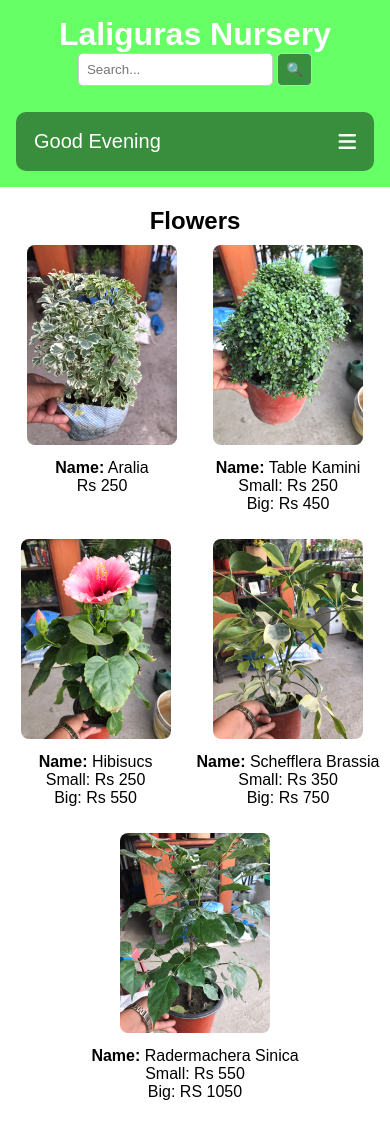
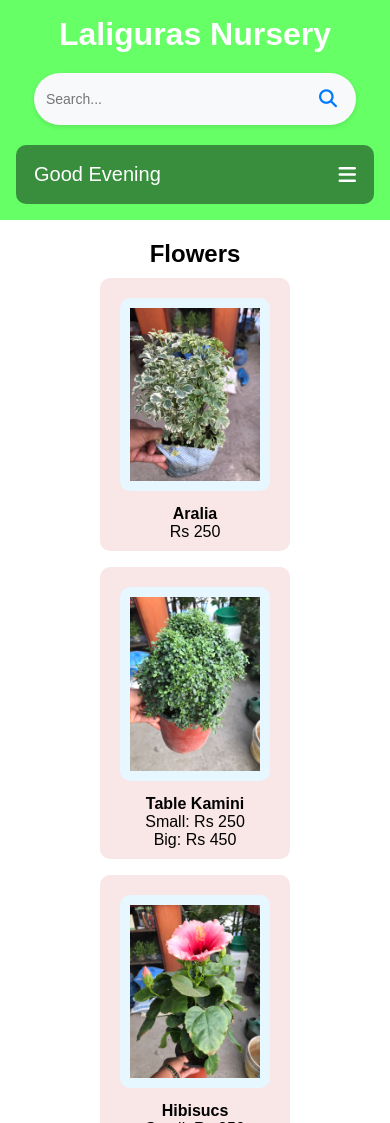
Before and after one commit to Sam-tha/project-nursury, a plain HTML site: page flowers.html in a window 390 px wide. Shown: the top 1123 px of the page. Drawn offline with Linux system fonts and the light colour scheme.

Commit message:
changed search icon and styled more

```diff
--- a/flower.js
+++ b/flower.js
@@ -170,11 +170,11 @@ flowers.forEach((flower) => {
 
   const flowerDiv = document.createElement("div");
   flowerDiv.classList.add("flower-item"); // optional styling class
-  flowerDiv.setAttribute("flwr-name", flower.name);
+  flowerDiv.setAttribute("data-flwr-name", flower.name);
   // Add flower details to the div
   flowerDiv.innerHTML = `
         <img src='${flower.pic}'></img>
-        <p><strong>Name:</strong> ${flower.name}</p>
+        <p><strong> ${flower.name}</strong></p>
         <p> ${flower.price1}</p>
     `;
   if (flower.price2 != "") {
--- a/flowers.html
+++ b/flowers.html
@@ -15,38 +15,8 @@
         <h1>Laliguras Nursery</h1>
         <div class="search-container">
             <input type="text" placeholder="Search..." id="search-input">
-            <button id="search-btn">🔍</button>
-            <script>
-                document.getElementById("search-btn").addEventListener("click", function () {
-                    let query = document.getElementById("search-input").value.trim().toLowerCase();
-                    let products = document.querySelectorAll(".flower-item");
-                    let found = false;
-
-                    products.forEach(function (item) {
-                        if (item.getAttribute("flwr-name").toLowerCase().includes(query)) {
-                            item.style.display = "block"; // Show matching items
-                            found = true;
-                        } else {
-                            item.style.display = "none"; // Hide non-matching items
-                        }
-                    });
-
-                    // If no matching products are found, show a message
-                    let noResultsMessage = document.getElementById("no-results");
-                    if (!found) {
-                        noResultsMessage.style.display = "block";
-                    } else {
-                        noResultsMessage.style.display = "none";
-                    }
-                });
-
-                // Allow pressing "Enter" to trigger the search
-                document.getElementById("search-input").addEventListener("keypress", function (e) {
-                    if (e.key === "Enter") {
-                        document.getElementById("search-btn").click();
-                    }
-                });
-            </script>
+            <button id="search-btn"><i class="fa-solid fa-magnifying-glass"></i></button>
+        </div>
 
         <nav>
             <ul>
@@ -362,6 +332,27 @@
         <p>&copy; 2024 Laliguras Nursery. All Rights Reserved.</p>
     </footer>
     <script src="flower.js"></script>
+    <script>
+        document.getElementById("search-input").addEventListener("input", function () {
+            let query = document.getElementById("search-input").value.trim().toLowerCase();
+            let products = document.querySelectorAll(".flower-item");
+            let found = false;
+
+            products.forEach(function (item) {
+                if (item.dataset.flwrName.toLowerCase().includes(query)) {
+                    item.style.display = "block"; // Show matching items
+                    found = true;
+                } else {
+                    item.style.display = "none"; // Hide non-matching items
+                }
+            });
+
+            // Display the "no results" message if nothing matches
+            let noResultsMessage = document.getElementById("no-results");
+            noResultsMessage.style.display = found ? "none" : "block";
+        });
+
+    </script>
     <script src="script.js"></script>
 
 </body>
--- a/styling.css
+++ b/styling.css
@@ -9,6 +9,8 @@
     --footer-bg: #333;
     --font-main: Arial, sans-serif;
     --font-alt: 'Courier New', Courier, monospace;
+    --fade-blue: #e6f7ff;
+    --fade-red: #f9e6e6;
 }
 
 /* Global Styles */
@@ -80,19 +82,8 @@ nav a:hover {
     text-align: justify;
 }
 
-img {
-    width: 150px;
-    height: auto;
-    margin: 10px;
-}
 
-.float-left {
-    float: left;
-}
 
-.float-right {
-    float: right;
-}
 
 /* Product, Collection, Features */
 .product-container {
@@ -124,45 +115,9 @@ img {
     transition: transform 0.3s, box-shadow 0.3s;
 }
 
-.item:hover {
-    transform: scale(1.05);
-    box-shadow: 0 8px 12px rgba(0, 0, 0, 0.2);
-}
 
-/* Image Styling */
-img {
-    border-radius: 8px;
-}
 
-/* Form */
-form {
-    display: flex;
-    flex-direction: column;
-    max-width: 400px;
-    margin: 0 auto;
-    background: #f9f9f9;
-    border-radius: 8px;
-    padding: 1rem;
-}
 
-input,
-textarea,
-button {
-    margin-bottom: 1rem;
-    padding: 0.5rem;
-    border: 1px solid #ccc;
-    border-radius: 5px;
-}
-
-button {
-    background: var(--hover-accent);
-    color: white;
-    cursor: pointer;
-}
-
-button:hover {
-    background: var(--hover-accent);
-}
 
 
 
@@ -222,7 +177,103 @@ footer {
     flex-wrap: wrap;
     justify-content: center;
     gap: 1rem;
+    margin: 10px;
+}
 
+.flower-item img {
+    border: 10px solid var(--fade-blue);
+    width: 150px;
+    height: auto;
+    margin: 10px;
+    border-radius: 10px;
+}
+
+.flower-item {
+    background-color: var(--fade-red);
+    border-radius: 10px;
+    padding: 10px;
+}
+
+/* Main container styling */
+.search-container {
+    display: flex;
+    align-items: center;
+    justify-content: center;
+    max-width: 600px;
+    margin: 20px auto;
+    padding: 8px 15px;
+    border-radius: 30px;
+    box-shadow: 0 2px 5px rgba(0, 0, 0, 0.1);
+    /* Light shadow for a clean effect */
+    background-color: #f8f9fa;
+    /* Soft background color */
+    transition: box-shadow 0.3s ease, background-color 0.3s ease;
+}
+
+/* Input styling */
+#search-input {
+    flex: 1;
+    border: none;
+    outline: none;
+    padding: 10px 0;
+    font-size: 16px;
+    color: #333;
+    background-color: transparent;
+    transition: color 0.3s ease;
+}
+
+/* Button styling */
+#search-btn {
+    display: flex;
+    align-items: center;
+    justify-content: center;
+    width: 36px;
+    height: 36px;
+    border: none;
+    background-color: transparent;
+    color: #007bff;
+    border-radius: 50%;
+    cursor: pointer;
+    transition: background-color 0.3s ease, color 0.3s ease;
+}
+
+/* Button hover and active states */
+#search-btn:hover {
+    background-color: #e9f5ff;
+    color: #0056b3;
+}
+
+#search-btn:active {
+    background-color: #d0ebff;
+}
+
+/* Icon styling */
+#search-btn i {
+    font-size: 18px;
+}
+
+/* Focus effect on container */
+.search-container:focus-within {
+    box-shadow: 0 4px 10px rgba(0, 0, 0, 0.15);
+    /* Slightly deeper shadow on focus */
+    background-color: #ffffff;
+}
+
+/* Mobile responsiveness */
+@media (max-width: 480px) {
+    .search-container {
+        max-width: 90%;
+        padding: 8px 12px;
+    }
+
+    #search-input {
+        font-size: 14px;
+    }
+
+    #search-btn {
+        width: 32px;
+        height: 32px;
+    }
 }
 
 @media only screen and (max-width: 1130px) {
```
Also changed, not shown: home-decoration.html (+2 -2 lines), soandfer.html (+33 -32 lines), tall-trees.html (+32 -32 lines), toandacc.html (+33 -32 lines). Lines whose indentation alone changed are shown as unchanged.
